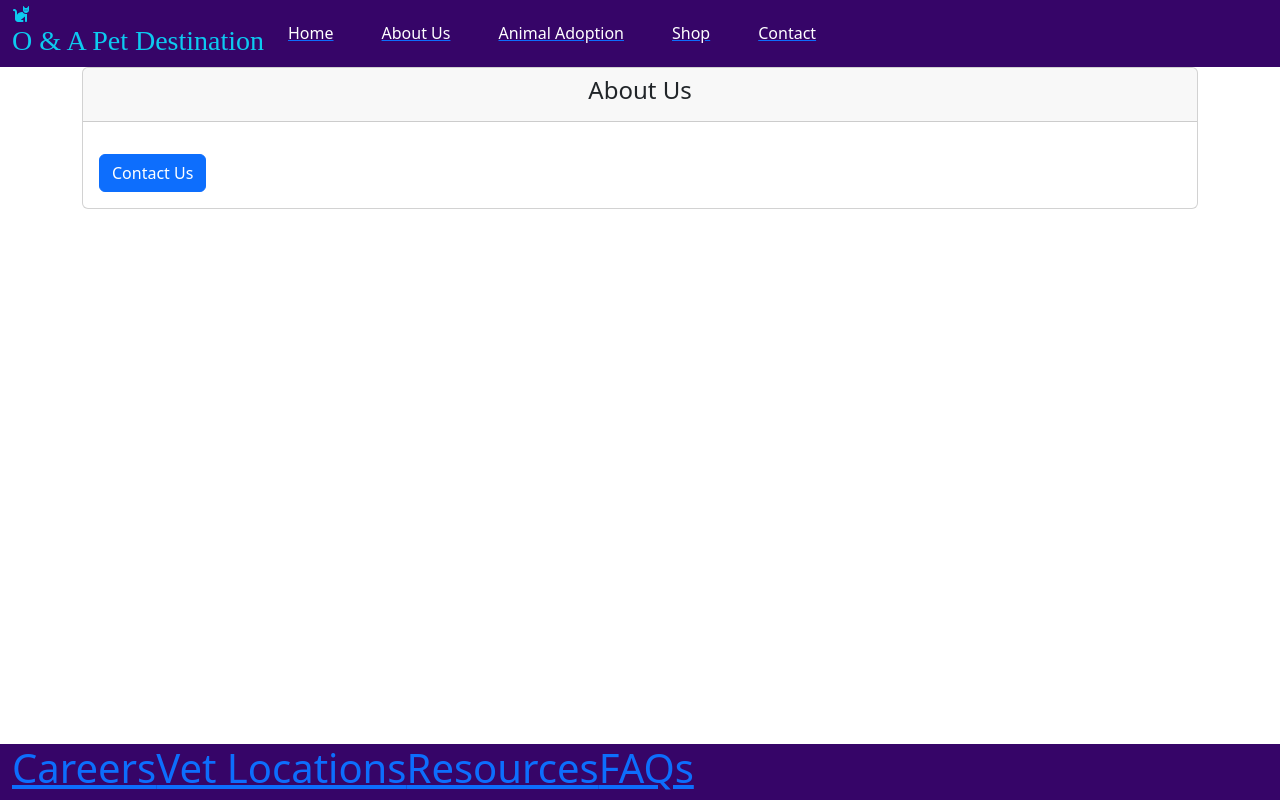
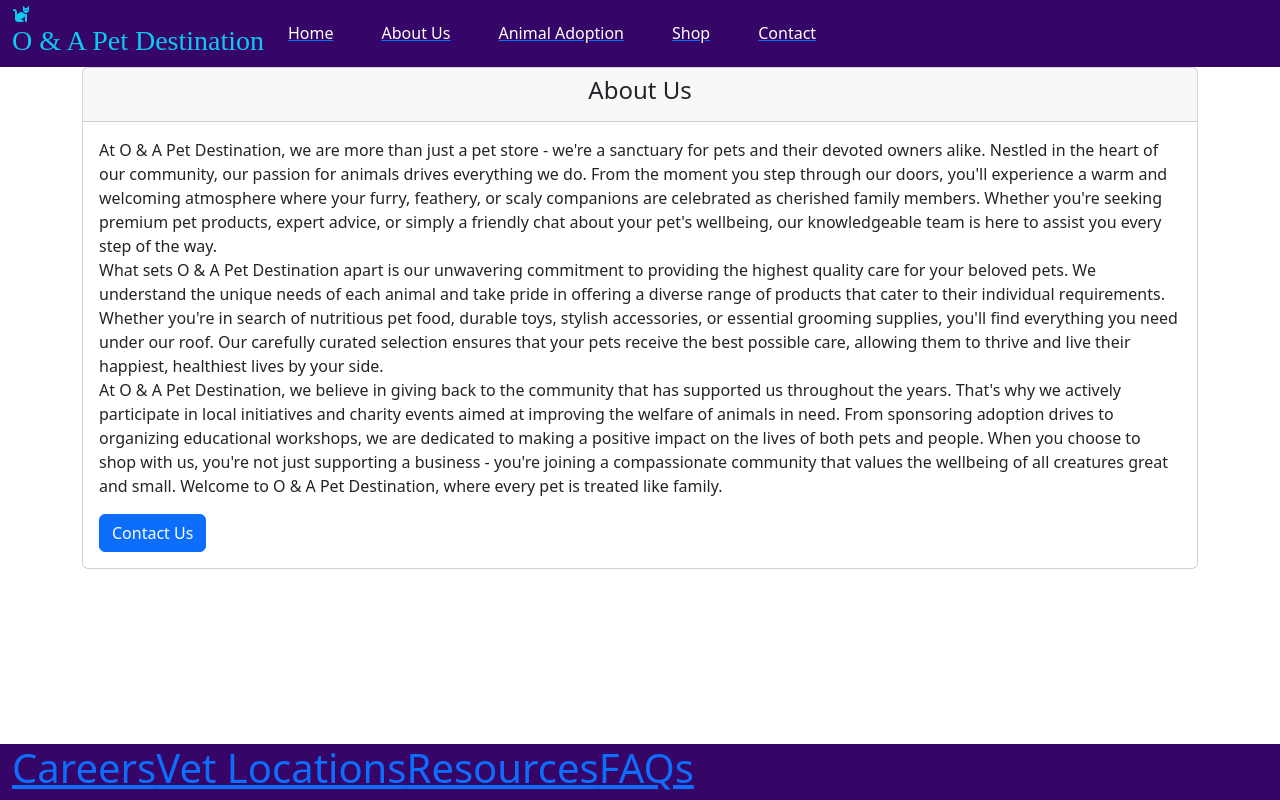
Before and after one commit to OliJarJ/capstone-MERN-project, a React (Create React App) app: page /aboutUs in a window 1280 px wide. Built offline with nearby package versions, Linux system fonts and the light colour scheme.

Commit message:
About us text added

```diff
--- a/src/pages/AboutUs.js
+++ b/src/pages/AboutUs.js
@@ -26,7 +26,15 @@ const AboutUs = () => {
           <h4 className="text-center">About Us</h4>
         </Card.Header>
         <Card.Body>
-          <Card.Text>{aboutContent}</Card.Text>
+          <Card.Text>
+
+          At O & A Pet Destination, we are more than just a pet store - we're a sanctuary for pets and their devoted owners alike. Nestled in the heart of our community, our passion for animals drives everything we do. From the moment you step through our doors, you'll experience a warm and welcoming atmosphere where your furry, feathery, or scaly companions are celebrated as cherished family members. Whether you're seeking premium pet products, expert advice, or simply a friendly chat about your pet's wellbeing, our knowledgeable team is here to assist you every step of the way.
+          <br />
+
+What sets O & A Pet Destination apart is our unwavering commitment to providing the highest quality care for your beloved pets. We understand the unique needs of each animal and take pride in offering a diverse range of products that cater to their individual requirements. Whether you're in search of nutritious pet food, durable toys, stylish accessories, or essential grooming supplies, you'll find everything you need under our roof. Our carefully curated selection ensures that your pets receive the best possible care, allowing them to thrive and live their happiest, healthiest lives by your side.
+<br />
+
+At O & A Pet Destination, we believe in giving back to the community that has supported us throughout the years. That's why we actively participate in local initiatives and charity events aimed at improving the welfare of animals in need. From sponsoring adoption drives to organizing educational workshops, we are dedicated to making a positive impact on the lives of both pets and people. When you choose to shop with us, you're not just supporting a business - you're joining a compassionate community that values the wellbeing of all creatures great and small. Welcome to O & A Pet Destination, where every pet is treated like family.</Card.Text>
 
           <Link to="/contact" className="btn btn-primary">Contact Us</Link>
         </Card.Body>
```
